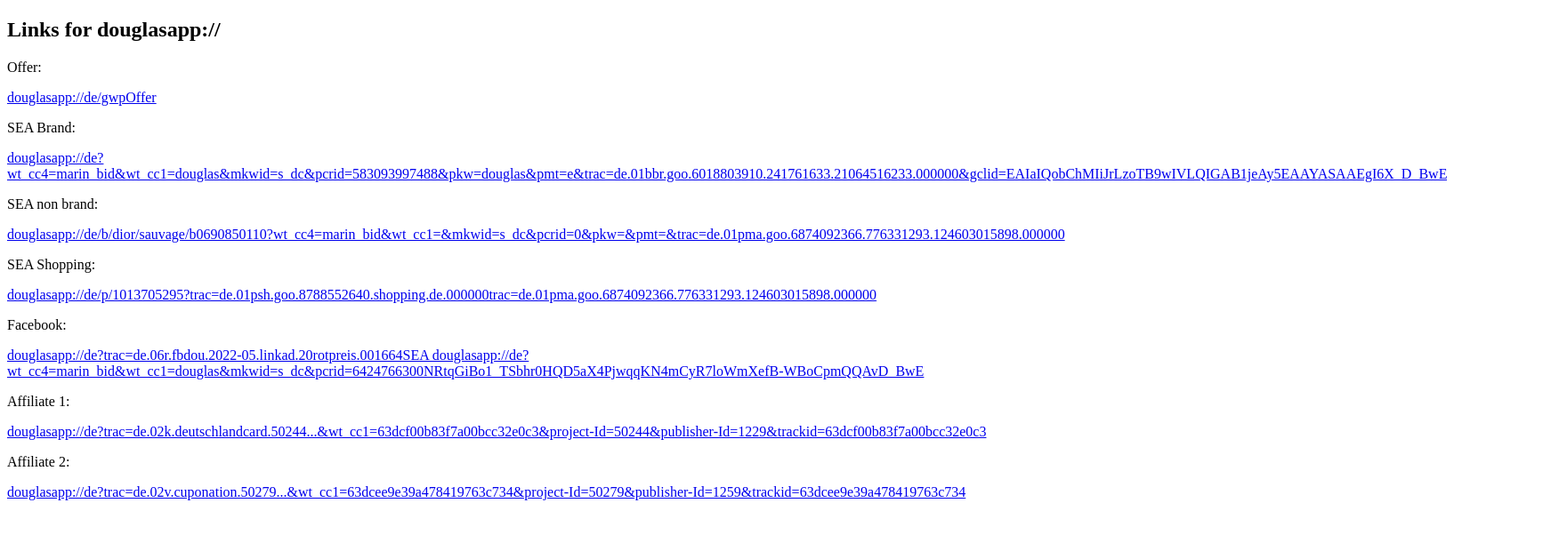
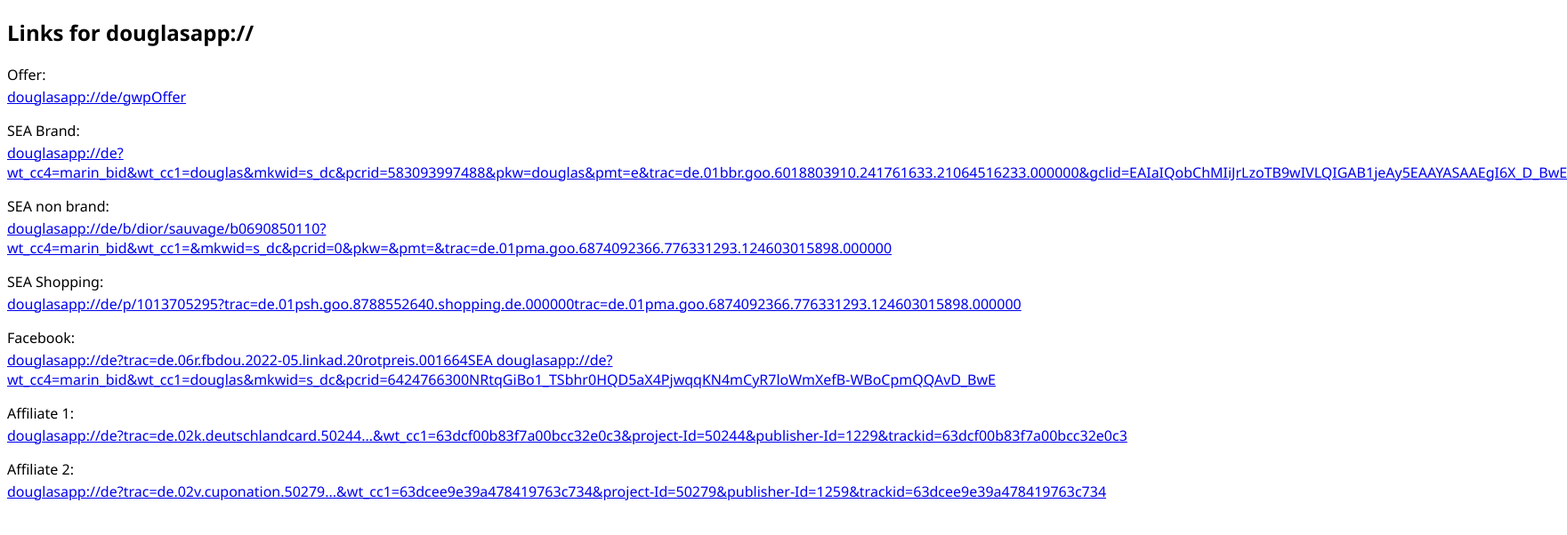
Before and after one commit to shaneakins/shaneakins.github.io, a plain HTML site: page index.html in a window 1280 px wide. Shown: the whole page at 89% size, 1761 px wide, since content can reach past the window. Drawn offline with Linux system fonts and the light colour scheme.

Commit message:
feat: added css

```diff
--- a/index.html
+++ b/index.html
@@ -4,6 +4,7 @@
     <meta charset="UTF-8" />
     <meta http-equiv="X-UA-Compatible" content="IE=edge" />
     <meta name="viewport" content="width=device-width, initial-scale=1.0" />
+    <link rel="stylesheet" href="styles.css" />
     <title>Document</title>
   </head>
   <body>
--- /dev/null
+++ b/styles.css
@@ -0,0 +1,7 @@
+body {
+    font-family: 'Segoe UI', Tahoma, Geneva, Verdana, sans-serif;
+}
+
+p {
+    margin-bottom: 3px;
+}
```
